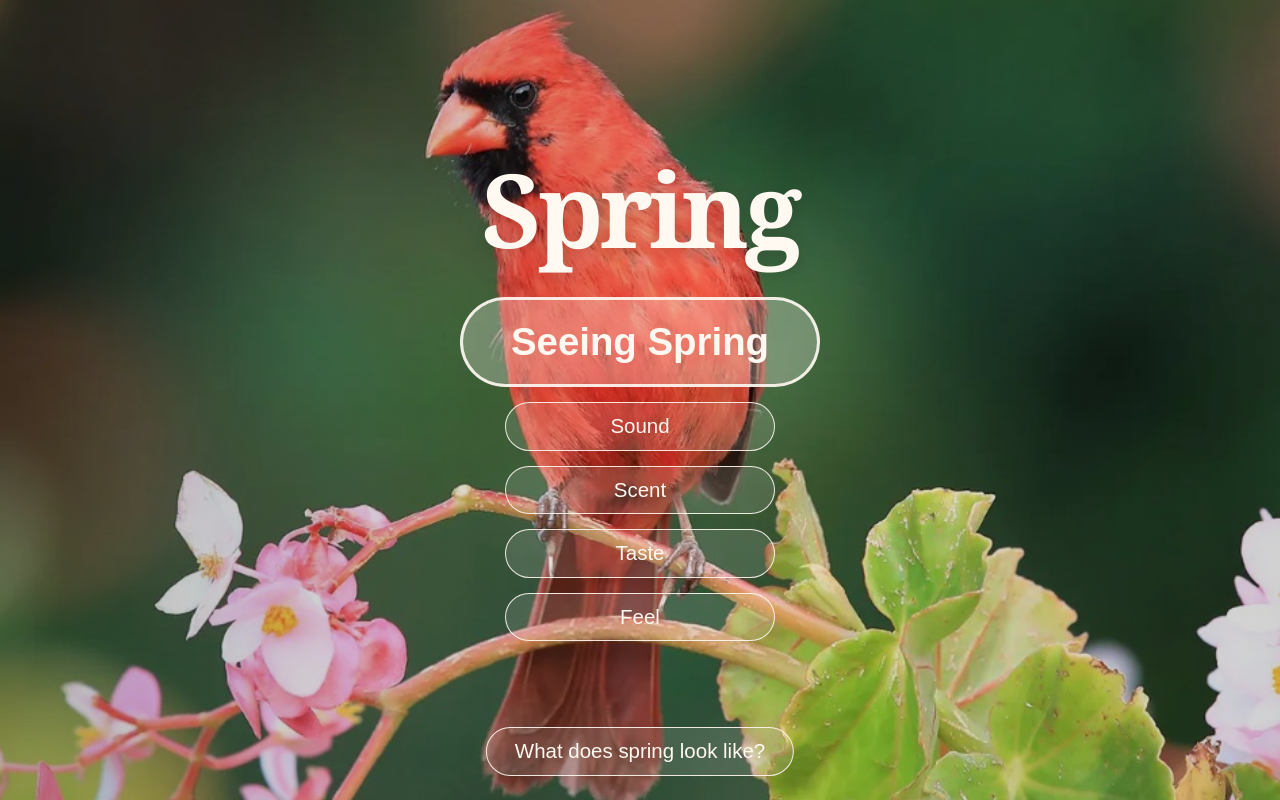
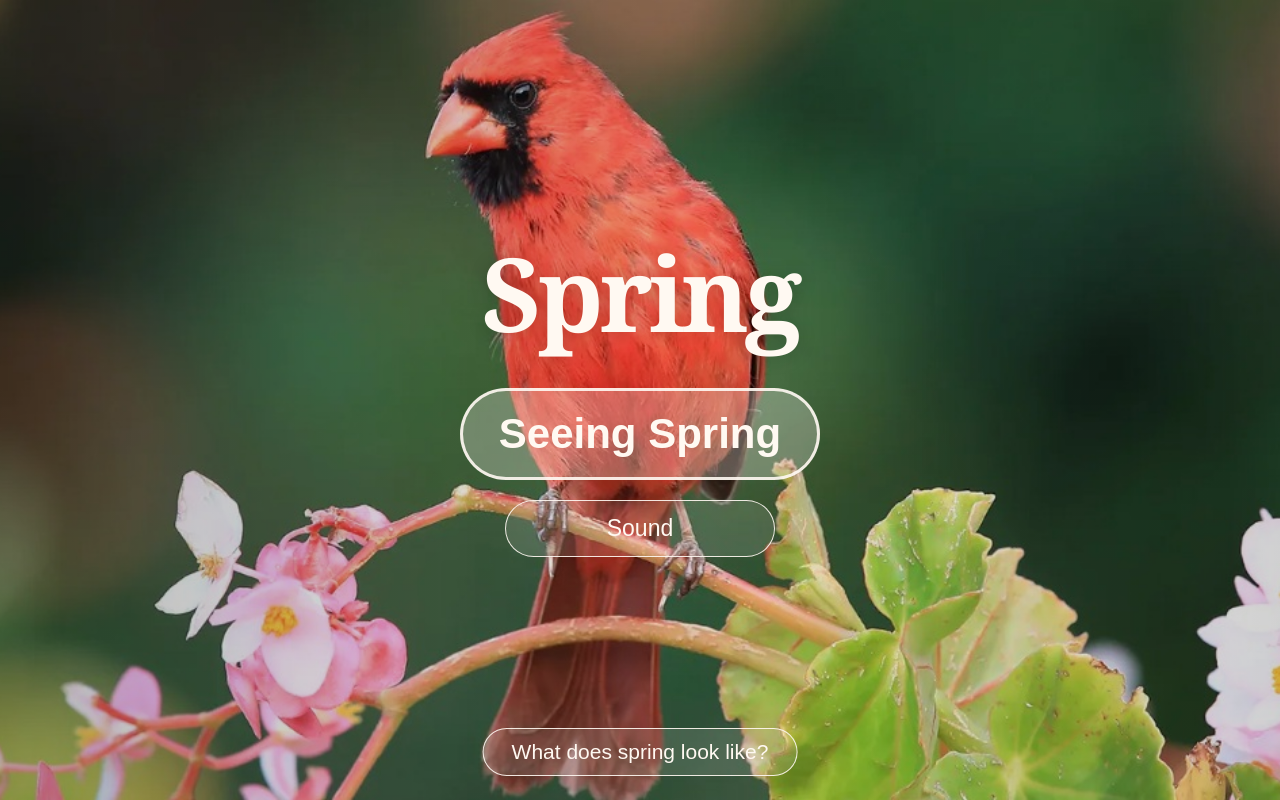
Before and after one commit to Fangj599/project5, a plain HTML site: page index.html in a window 1280 px wide. Drawn offline with Linux system fonts and the light colour scheme.

Commit message:
Update index.html

```diff
--- a/index.html
+++ b/index.html
@@ -16,11 +16,11 @@ body {
 }
 
 .home {
-  position: relative;
   min-height: 100vh;
   display: flex;
   align-items: center;
   justify-content: center;
+  position: relative;
   color: #fff9f2;
   background: url("homepage.jpg") center / cover no-repeat;
 }
@@ -43,7 +43,7 @@ body {
 }
 
 h1 {
-  margin: 0 0 38px;
+  margin: 0 0 45px;
   font-family: "Fraunces", Georgia, serif;
   font-size: clamp(64px, 8vw, 112px);
   line-height: .98;
@@ -56,18 +56,17 @@ h1 {
   display: flex;
   flex-direction: column;
   align-items: center;
-  gap: 15px;
+  gap: 20px;
 }
 
-.links a, .bottom-link {
+.links a {
   min-width: 270px;
-  padding: 11px 28px;
+  padding: 14px 28px;
   border: 1.5px solid rgba(255,249,242,.9);
   border-radius: 999px;
   color: #fff9f2;
   background: rgba(255,249,242,.12);
-  font-size: clamp(18px, 1.6vw, 23px);
-  line-height: 1.2;
+  font-size: 23px;
   text-decoration: none;
 }
 
@@ -76,7 +75,7 @@ h1 {
   padding: 19px 34px;
   border-width: 3px;
   background: rgba(255,249,242,.28);
-  font-size: clamp(30px, 3vw, 42px);
+  font-size: 42px;
   font-weight: 700;
 }
 
@@ -85,7 +84,13 @@ h1 {
   bottom: 24px;
   left: 50%;
   transform: translateX(-50%);
-  text-align: center;
+  padding: 11px 28px;
+  border: 1.5px solid rgba(255,249,242,.9);
+  border-radius: 999px;
+  color: #fff9f2;
+  background: rgba(255,249,242,.12);
+  font-size: 21px;
+  text-decoration: none;
 }
 </style>
 </head>
@@ -98,12 +103,8 @@ h1 {
     <nav class="links">
       <a class="large" href="page2.html">Seeing Spring</a>
       <a href="#">Sound</a>
-      <a href="#">Scent</a>
-      <a href="#">Taste</a>
-      <a href="#">Feel</a>
     </nav>
   </div>
-
 
   <a class="bottom-link" href="page3.html">What does spring look like?</a>
 </main>
```
